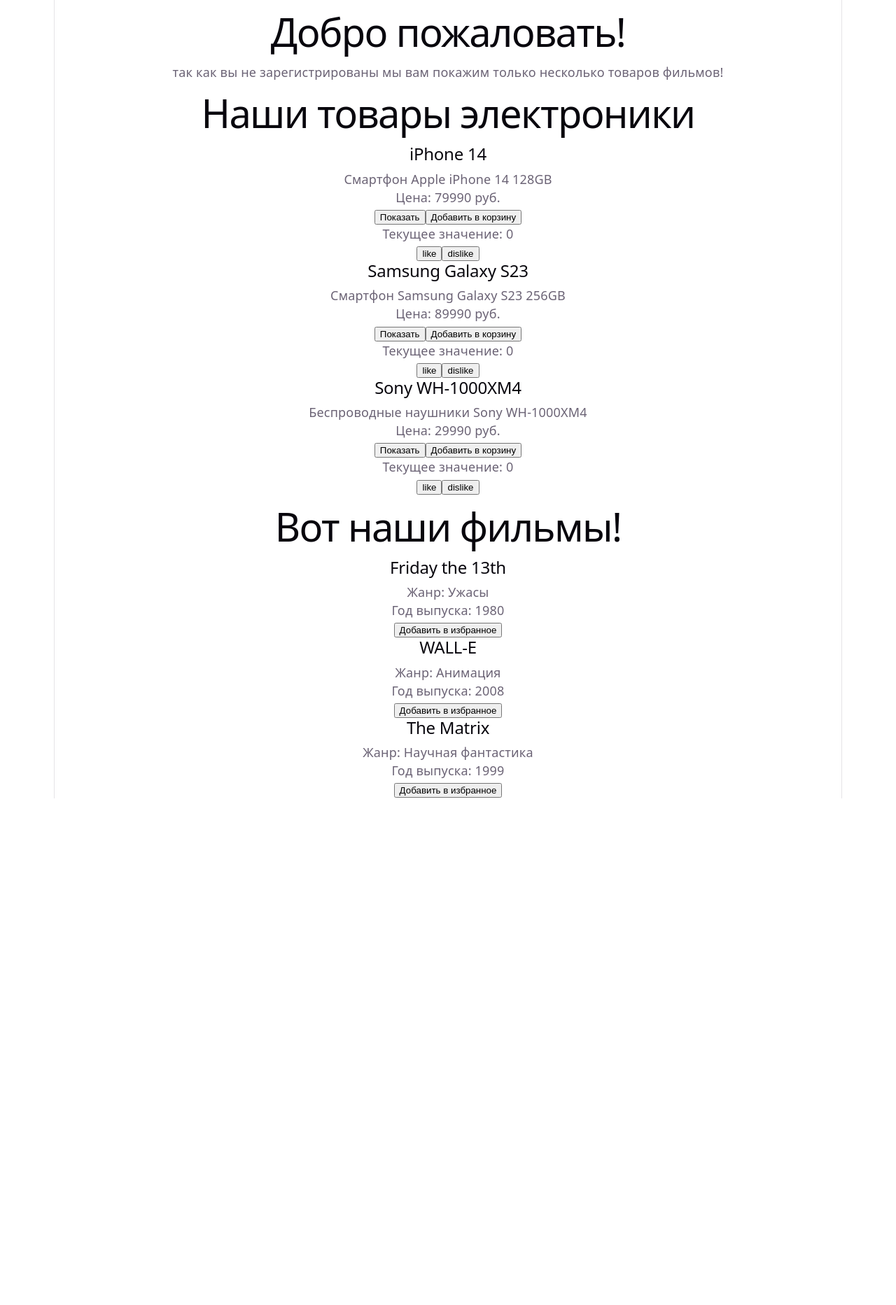
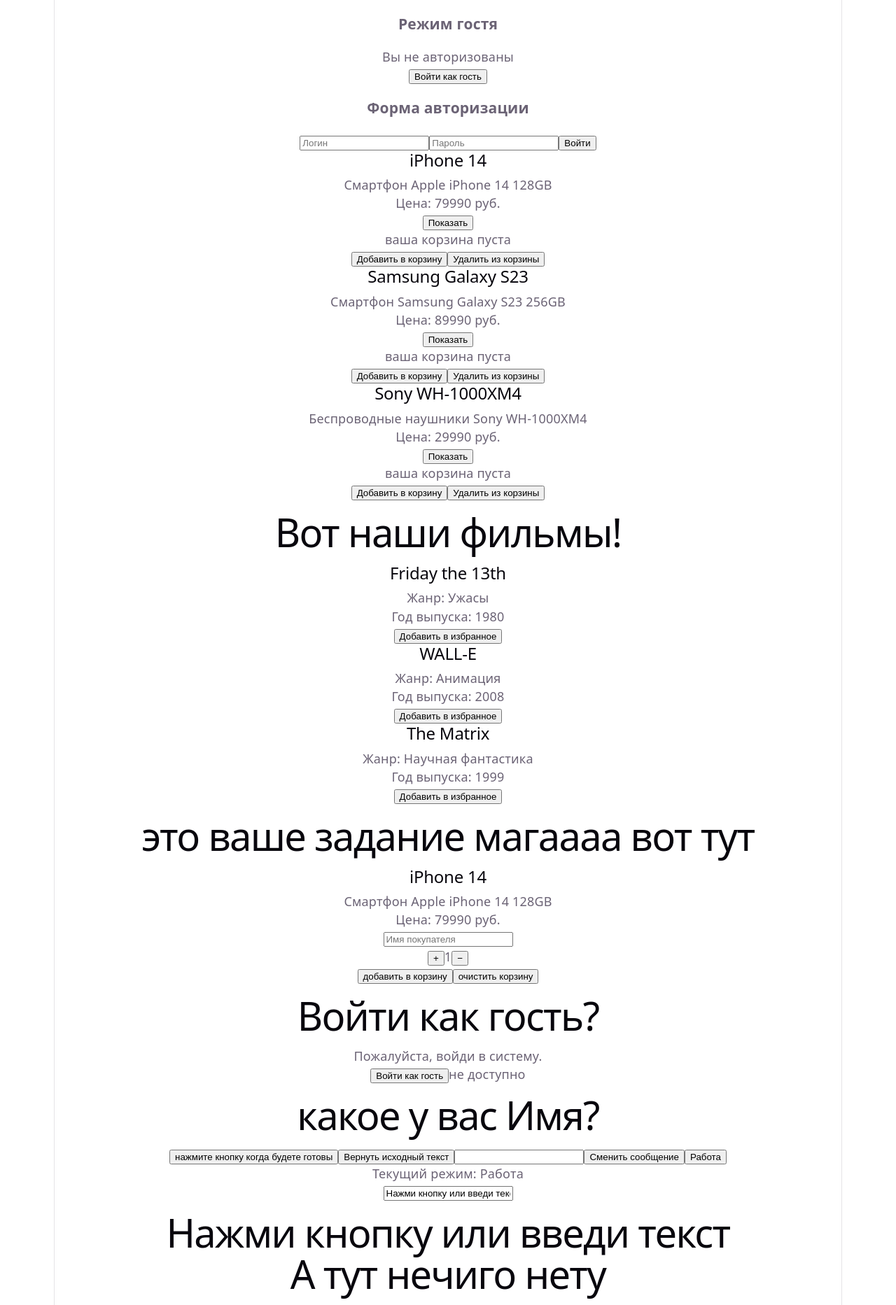
Before and after one commit to pifor228/deze_for_maga, a React (Vite) app: page / in a window 1280 px wide. Shown: the whole page at 70% size. Before the commit the page ends 1141 px from the top, so only its background shows below. Built offline with nearby package versions, Linux system fonts and the light colour scheme.

Commit message:
Update project

```diff
--- a/src/App.tsx
+++ b/src/App.tsx
@@ -2,9 +2,25 @@ import Ceader from "./Component/Ceader/ceader"
 import Header from "./Component/Header/header"
 import MovieCard from "./Component/MovieCard/moviecard"
 import ProductCard from "./Component/ProductCard/productcard"
+import { useState, type ChangeEvent } from "react";
+import Deze from "./Component/Deze/deze"
+function App() {
+  const initialMessage = "Нажми кнопку или введи текст";
+  const [message, setMessage] = useState(initialMessage);
+  const [mode, setMode] = useState("Работа");
+  const [isLoggedIn, setIsLoggedIn] = useState(false);
 
-function App() {
+  function handleButtonClick() {
+    setMessage((currentMessage) => `Здравствуйте, ${currentMessage || "гость"}!`);
+  }
 
+  function resetMessage() {
+    setMessage(initialMessage);
+  }
+
+  function handleInputChange(event: ChangeEvent<HTMLInputElement>) {
+    setMessage(event.target.value);
+  }
 
   return (
     <>
@@ -23,6 +39,67 @@ function App() {
       <MovieCard title="WALL-E" genre="Анимация" year={2008} />
 
       <MovieCard title="The Matrix" genre="Научная фантастика" year={1999} />
+
+      <h1>это ваше задание магаааа вот тут</h1>
+      <Deze title="iPhone 14" description="Смартфон Apple iPhone 14 128GB" price={79990} />
+      <div>
+      {isLoggedIn ? (
+      <>
+        <h1>Вы вошли как гость добро пожаловать! </h1>
+      </>
+      ) : (
+      <>
+
+        <h1>Войти как гость?</h1>
+
+      </>)}
+
+      {isLoggedIn ? (
+      <>
+        <p>Добро пожаловать в личный кабинет.</p>
+        <ProductCard title="бутерброд" description="так как вы вошли в систему мы показываем вам еще один товар" price={590} category="Еда" />
+      </>
+      ) : (
+      <>
+
+        <p>Пожалуйста, войди в систему.</p>
+
+      </>)}
+
+      {isLoggedIn && <p>Тебе доступны закрытые разделы.</p>}
+      {isLoggedIn && <p>Если вы видите это сообщение, значит, вы вошли в систему.</p>}
+
+      <button onClick={() => setIsLoggedIn(!isLoggedIn)}>
+        {isLoggedIn ? "Выйти из режима гостя" : "Войти как гость"}
+      </button>
+        {isLoggedIn ? "доступно" : "не доступно"}
+      <h1>какое у вас Имя?</h1>
+
+      <button onClick={handleButtonClick}>нажмите кнопку когда будете готовы</button>
+      <button onClick={resetMessage}>Вернуть исходный текст</button>
+      <input onChange={handleInputChange} />
+
+      <button onClick={handleButtonClick}>
+        Сменить сообщение
+      </button>
+
+      <button onClick={() => setMode("Работа")}>
+        Работа
+      </button>
+
+      <p>Текущий режим: {mode}</p>
+
+      <input
+        type="text"
+        placeholder="Напишите свое имя"
+        value={message}
+        onChange={handleInputChange}
+      />
+
+      <h1>{message}</h1>
+
+      <h1>A тут нечиго нету</h1>
+    </div>
     </>
 
   )
--- /dev/null
+++ b/src/Component/Deze/deze.tsx
@@ -0,0 +1,50 @@
+import { useState } from "react";
+
+type DezeProps = {
+  title: string;
+  description: string;
+  price: number;
+};
+
+function Deze({ title, description, price }: DezeProps) {
+    const [count, setCount] = useState(1);
+    const [userName, setUserName] = useState("");
+  return (
+
+    <section className="deze-card">
+        <div>
+            <h2 onClick={() => console.log(title)}>{title}</h2>
+            <p>{description}</p>
+            <p>Цена: {price} руб.</p>
+
+        <input
+        type="text"
+        placeholder="Имя покупателя"
+        value={userName}
+        onChange={(e) => setUserName(e.target.value)}
+        />
+
+    <div>
+      <button onClick={() => setCount(count + 1)}>+</button>
+      <span>{count}</span>
+      <button onClick={() => setCount(count - 1)}>−</button>
+    </div>
+    <button onClick={() => {
+        console.log(`Покупатель ${userName}`);
+        console.log(`Название товара: ${title}`);
+        console.log(`Количество товаров: ${count}`);
+    }}>
+        добавить в корзину
+    </button>
+    <button onClick={() => {
+        setUserName("");
+        setCount(1);
+    }}>
+        очистить корзину
+    </button>
+    </div>
+    </section>
+  );
+}
+
+export default Deze;
--- a/src/Component/Header/header.tsx
+++ b/src/Component/Header/header.tsx
@@ -1,20 +1,111 @@
+import React, { useState } from "react";
+
+type HeaderProps = {};
+
+function Header({}: HeaderProps) {
+
+  const [isGuestAuth, setIsGuestAuth] = useState(false);
 
 
-type HeaderProps = {
-};
+  const [login, setLogin] = useState("");
+  const [password, setPassword] = useState("");
+  const [isAuth, setIsAuth] = useState(false);
+  const [isAdmin, setIsAdmin] = useState(false);
+  const [isDeleteConfirmationOpen, setIsDeleteConfirmationOpen] = useState(false);
+  const [error, setError] = useState("");
 
-function Header({ }: HeaderProps) {
+  const handleLogin = () => {
+    if (!login || !password) {
+      setError("Заполните все поля");
+    } else {
+      setIsAuth(true);
+      setIsAdmin(login.toLowerCase() === "admin");
+      setError("");
+    }
+  };
 
   return (
+    <div>
+      {}
+      <div>
+        <h3>Режим гостя</h3>
+        {isGuestAuth ? (
+          <div>
+            <p>Вы вошли как гость</p>
+            <button onClick={() => setIsGuestAuth(false)}>Выйти</button>
+          </div>
+        ) : (
+          <div>
+            <p>Вы не авторизованы</p>
+            <button onClick={() => setIsGuestAuth(true)}>Войти как гость</button>
+          </div>
+        )}
+      </div>
 
-    <section className="product-card">
-        <div>
-            <h1>Добро пожаловать!</h1>
-            <p>так как вы не зарегистрированы мы вам покажим только несколько товаров фильмов!</p>
-            <h1>Наши товары электроники</h1>
-        </div>
-    </section>
+      {}
+      <div>
+        <h3>Форма авторизации</h3>
+        {isAuth ? (
+          <div>
+            {isAdmin ? (
+              <div>
+                <h3>Панель администратора</h3>
+                <p>Вы вошли как администратор.</p>
+              </div>
+            ) : (
+              <div>
+                <p>Вы обычный пользователь.</p>
+                {!isDeleteConfirmationOpen ? (
+                  <button onClick={() => setIsDeleteConfirmationOpen(true)}>
+                    Удалить аккаунт
+                  </button>
+                ) : (
+                  <div>
+                    <p>Вы уверены, что хотите удалить аккаунт?</p>
+                    <button onClick={() => setIsAuth(false)}>Да, удалить</button>
+                    <button onClick={() => setIsDeleteConfirmationOpen(false)}>Отмена</button>
+                  </div>
+                )}
+              </div>
+            )}
+            <button onClick={() => {
+              setIsAuth(false);
+              setIsAdmin(false);
+              setIsDeleteConfirmationOpen(false);
+            }}>
+              Выйти
+            </button>
+          </div>
+        ) : (
+          <div>
+            <input
+              placeholder="Логин"
+              value={login}
+              onChange={(e) => setLogin(e.target.value)}
+            />
+            <input
+              type="password"
+              placeholder="Пароль"
+              value={password}
+              onChange={(e) => setPassword(e.target.value)}
+            />
+            <button onClick={handleLogin}>Войти</button>
+            {error && <p>{error}</p>}
+          </div>
+        )}
+      </div>
+    </div>
   );
 }
 
+    <div>
+
+    <section className="product-card">
+
+            <h1>Добро пожаловать!</h1>
+            <h1>Наши товары электроники и фильмов</h1>
+
+    </section>
+
+    </div>
 export default Header;
--- a/src/Component/ProductCard/productcard.tsx
+++ b/src/Component/ProductCard/productcard.tsx
@@ -11,6 +11,7 @@ function ProductCard({ title, description, price, category }: ProductCardProps)
     const [favorite, setFavorite] = useState(false);
     const [isvisible, setIsVisible] = useState(false);
     const [count, setCount] = useState(0);
+    const [isLoggedIn, setIsLoggedIn] = useState(false);
   return (
 
     <section className="product-card">
@@ -23,13 +24,18 @@ function ProductCard({ title, description, price, category }: ProductCardProps)
       {isvisible ? "Скрыть" : "Показать"}
     </button>
 
-    <button onClick={() => setFavorite(!favorite)}>
-      {favorite ? "Удалить из корзины" : "Добавить в корзину"}
-    </button>
-          <p>Текущее значение: {count}</p>
+      {(count > 0) ? (
+      <>
+        <p>товаров в корзине: {count}</p>
+      </>
+      ) : (
+      <>
+        <p>ваша корзина пуста </p>
+      </>)}
+      {count > 5 && <p>Вы добавили слишком много товаров в корзину! Добвалять дальше не рекомендуется!</p>}
 
-      <button onClick={() => setCount(count + 1)}>like</button>
-      <button onClick={() => setCount(count - 1)}>dislike</button>
+      <button onClick={() => setCount(count + 1)}>Добавить в корзину</button>
+      <button onClick={() => setCount(count - 1)}>Удалить из корзины</button>
         </div>
     </section>
   );
```
